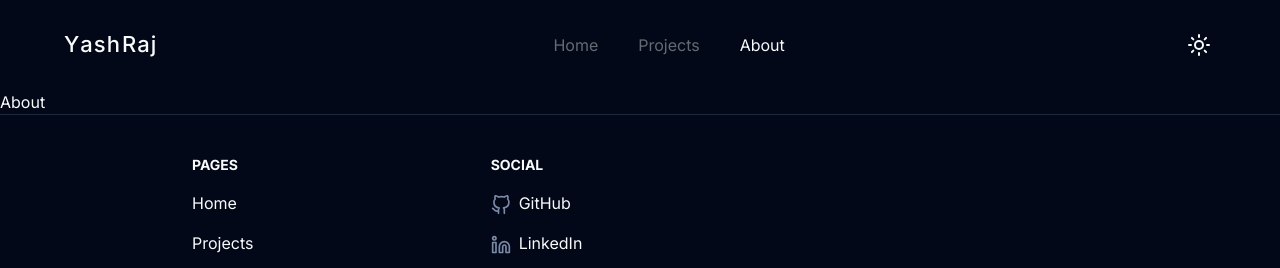
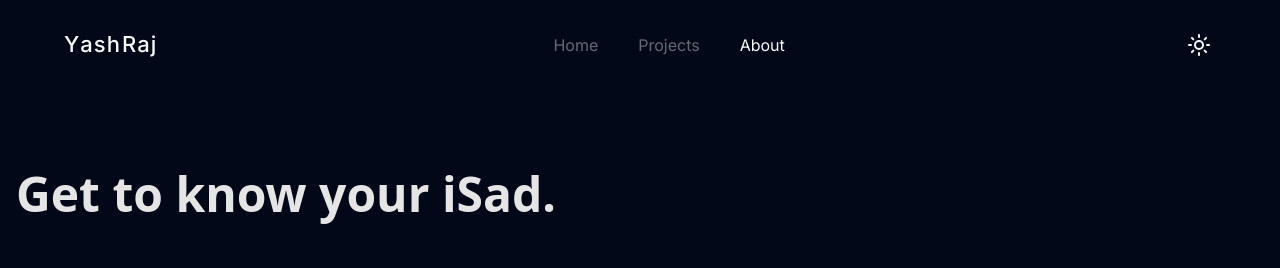
Before and after one commit to yashraj970/yash-raj-portfolio, a Next.js app: page /about in a window 1280 px wide. Shown: the top 268 px of the page. Built offline with nearby package versions, Linux system fonts and the light colour scheme.

Commit message:
added Carousel in about page

```diff
--- a/src/app/about/page.tsx
+++ b/src/app/about/page.tsx
@@ -1,7 +1,12 @@
+import { AppleCardsCarouselDemo } from "@/components/CardsCarousel/CardsCarousel";
 import React from "react";
 
 const page = () => {
-  return <div>About</div>;
+  return (
+    <div>
+      <AppleCardsCarouselDemo />
+    </div>
+  );
 };
 
 export default page;
--- a/src/components/Projects/3D-Card.tsx
+++ b/src/components/Projects/3D-Card.tsx
@@ -24,14 +24,14 @@ export function ThreeDCardDemo() {
         </CardItem>
         <CardItem translateZ="100" className="w-full mt-4">
           <Image
-            src="/images/developer.svg"
+            src="https://images.unsplash.com/photo-1441974231531-c6227db76b6e?q=80&w=2560&auto=format&fit=crop&ixlib=rb-4.0.3&ixid=M3wxMjA3fDB8MHxwaG90by1wYWdlfHx8fGVufDB8fHx8fA%3D%3D"
             height="1000"
             width="1000"
             className="h-60 w-full object-cover rounded-xl group-hover/card:shadow-xl"
             alt="thumbnail"
           />
         </CardItem>
-        {/* <div className="flex justify-between items-center mt-20">
+        <div className="flex justify-between items-center mt-20">
           <CardItem
             translateZ={20}
             as={Link}
@@ -48,7 +48,7 @@ export function ThreeDCardDemo() {
           >
             Sign up
           </CardItem>
-        </div> */}
+        </div>
       </CardBody>
     </CardContainer>
   );
```
